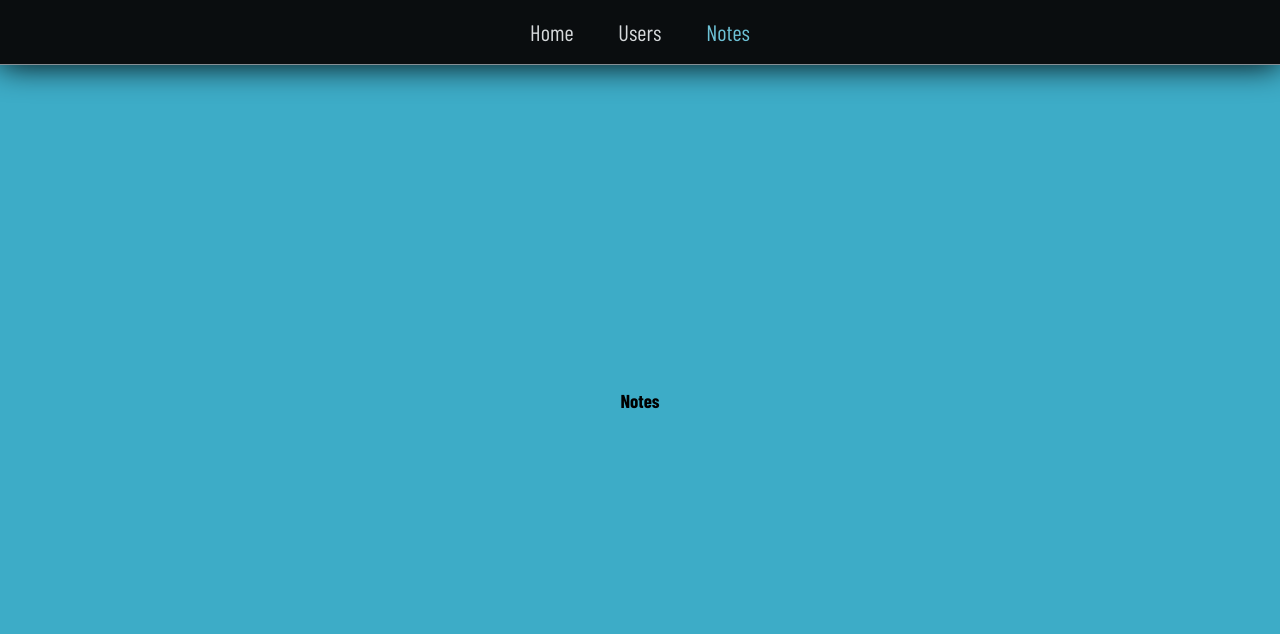
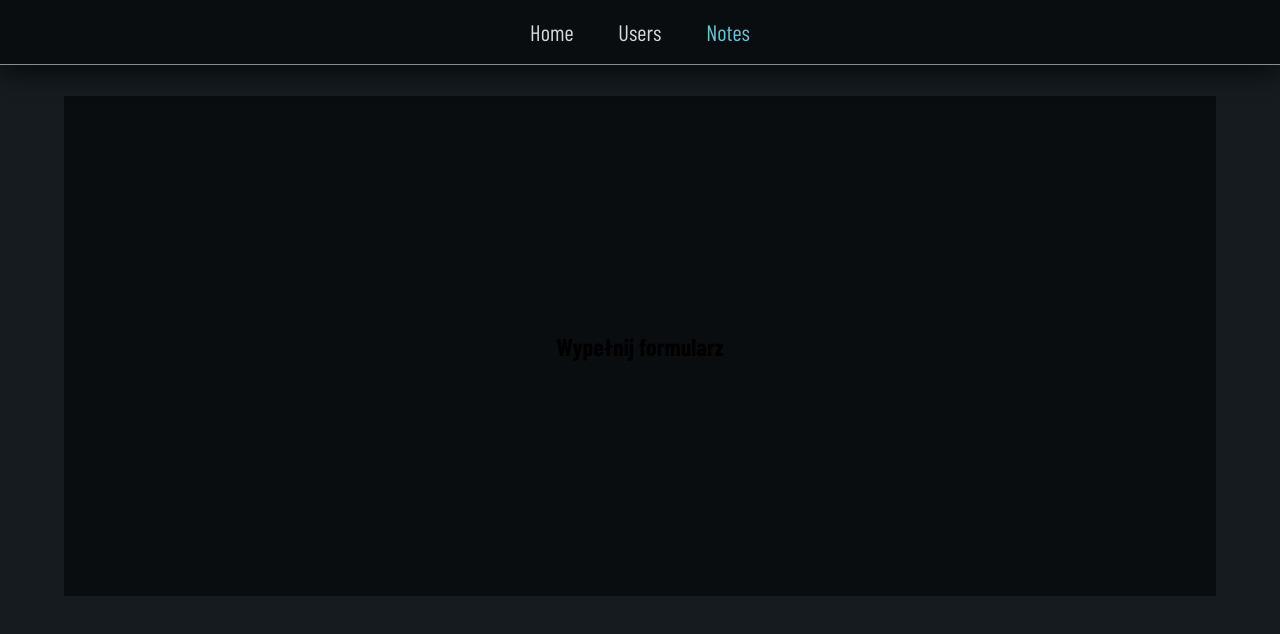
Before and after one commit to Scorpion19702022/SIMPLE_PROJECT_REACT_REDUX, a React (Vite) app: page /Notes in a window 1280 px wide. Shown: the top 634 px of the page. Built offline with nearby package versions, Linux system fonts and the light colour scheme; a web font is replaced by a local one.

Commit message:
added style

```diff
--- a/src/Components/Notes/NotesInputs.tsx
+++ b/src/Components/Notes/NotesInputs.tsx
@@ -2,9 +2,9 @@ import styles from './Styles/NotesInputs.module.css'
 
 const Notes = () => {
 	return (
-		<div className={styles.wrapper}>
-			<h1>Notes</h1>
-		</div>
+		<section className={styles.wrapper}>
+			<h2 className={styles.heading}>Wypełnij formularz</h2>
+		</section>
 	)
 }
 
--- a/src/Components/Notes/Styles/NotesComponent.module.css
+++ b/src/Components/Notes/Styles/NotesComponent.module.css
@@ -27,4 +27,9 @@
 .wrapper {
 	width: 100%;
 	min-height: 100vh;
+	padding-top: 6em;
+	display: flex;
+	flex-direction: column;
+	justify-content: space-between;
+	align-items: center;
 }
--- a/src/Components/Notes/Styles/NotesInputs.module.css
+++ b/src/Components/Notes/Styles/NotesInputs.module.css
@@ -25,13 +25,15 @@
 }
 
 .wrapper {
-	width: 100%;
-	height: 100vh;
+	width: 90%;
+	height: 500px;
 	display: flex;
 	flex-direction: column;
 	justify-content: center;
 	align-items: center;
-	background-color: var(--color-color04);
+	background-color: var(--color-dark10);
+	padding: 2em;
+	margin-bottom: 2em;
 }
 
 @media (min-width: 1200px) {
```
